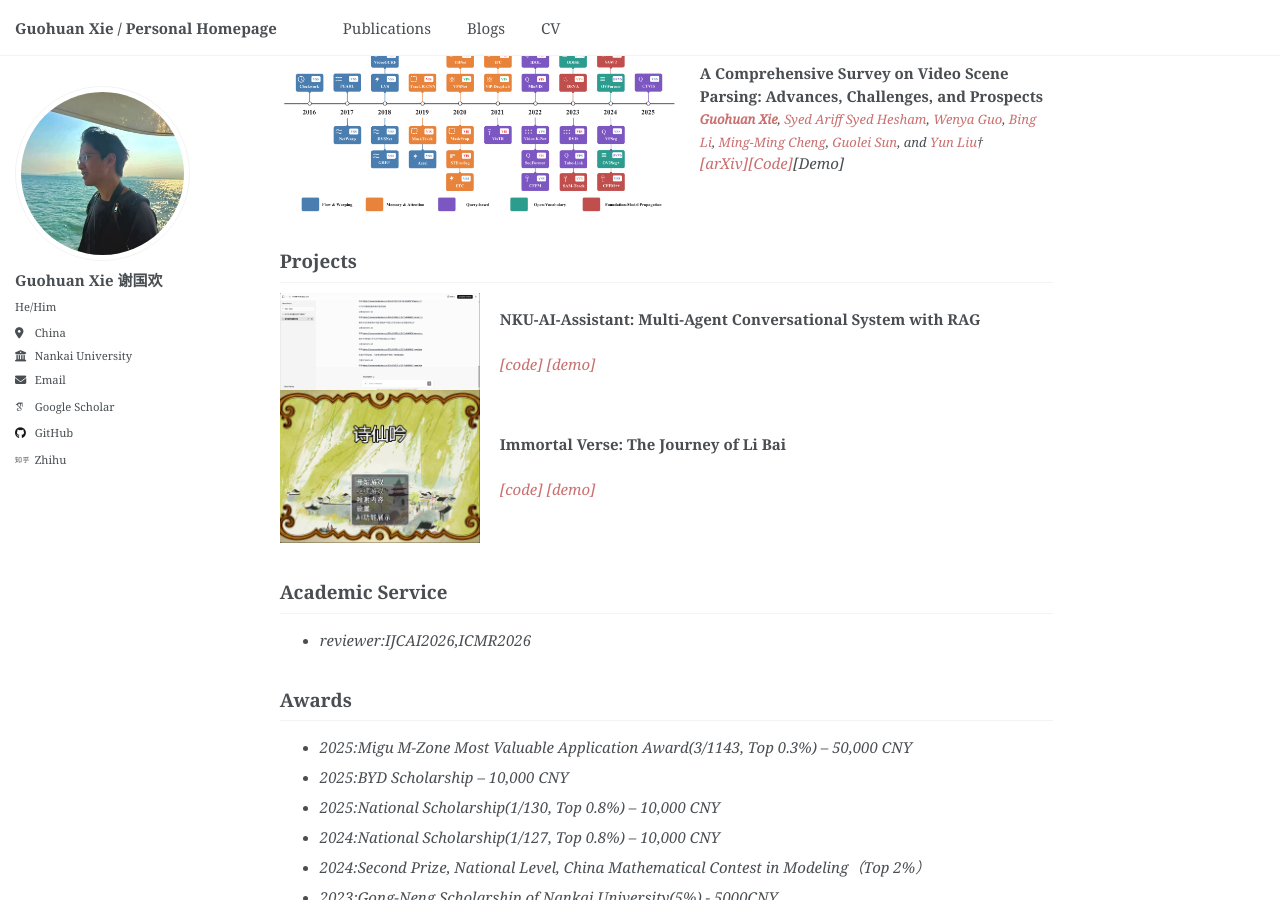
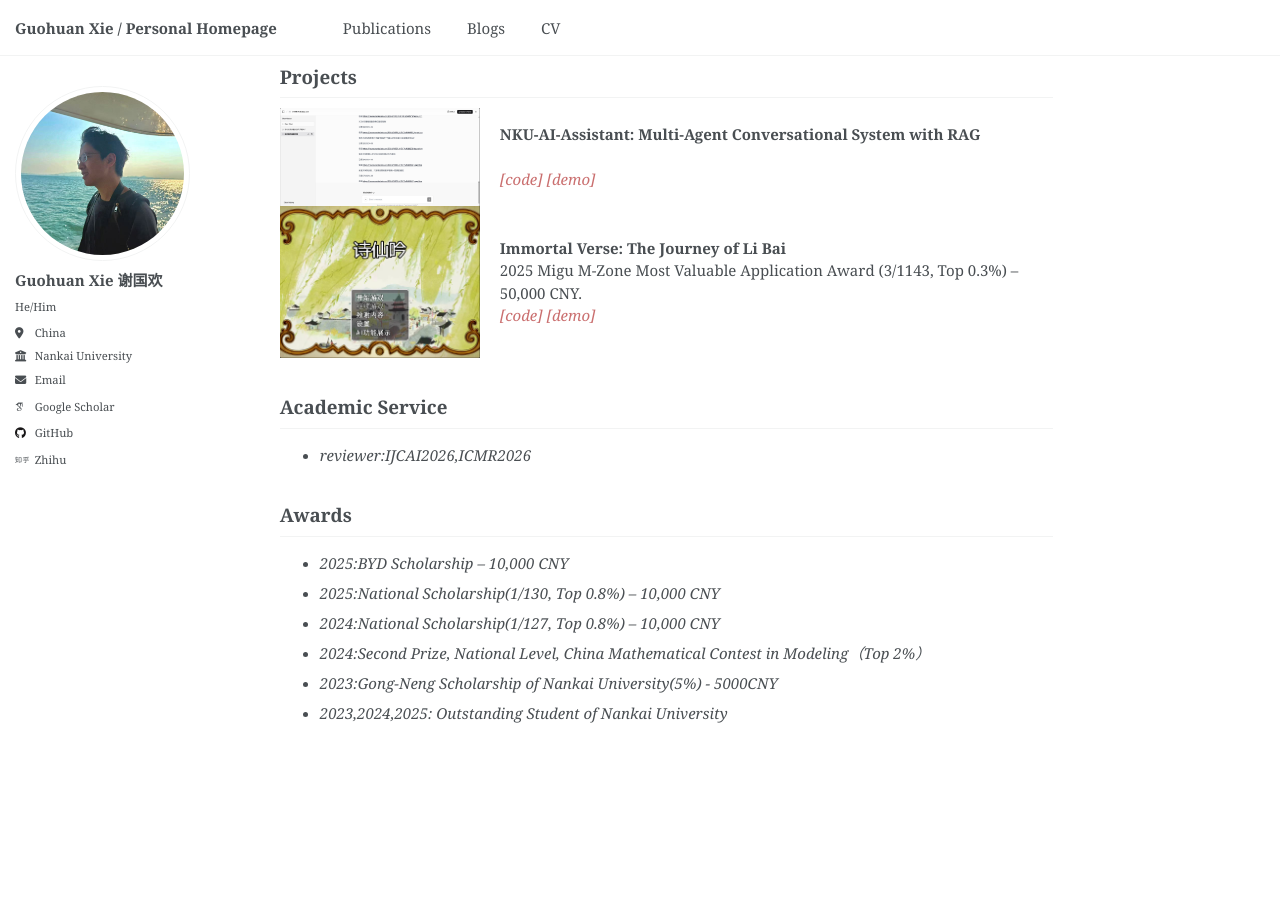
Before and after one commit to guohuan-xie/guohuan-xie.github.io, a Jekyll site: the page built from _pages/about.md, in a window 1280 px wide and 900 px high, scrolled down 1249 px. Built offline with Jekyll 4.4.1, drawn with Linux system fonts in a browser that asks for light colours; some web fonts are replaced.

Commit message:
Update image dimensions in publications section on about page for better layout consistency; add award details for "Immortal Verse: The Journey of Li Bai".

```diff
--- a/_pages/about.md
+++ b/_pages/about.md
@@ -71,7 +71,7 @@
 <div style="display: flex; align-items: center;">
     <div style="position: relative; margin-right: 20px; flex-shrink: 0;">
         <span style="position: absolute; top: 0; left: 0; background-color: #2b6cb0; color: #fff; font-size: 11px; font-weight: bold; padding: 4px 8px; line-height: 1.2; z-index: 1;">under review</span>
-        <img src="images/hyper_align_frame.png" alt="Hyper-Align framework" width="400" height="216" style="max-width: 100%; height: auto;">
+        <img src="images/hyper_align_frame.png" alt="Hyper-Align framework" width="200" height="100">
     </div>
     <div>
         <strong>Hypergraph as Language</strong><br>
@@ -110,7 +110,7 @@
  <div style="display: flex; align-items: center;">
     <div style="position: relative; margin-right: 20px; flex-shrink: 0;">
         <span style="position: absolute; top: 0; left: 0; background-color: #2b6cb0; color: #fff; font-size: 11px; font-weight: bold; padding: 4px 8px; line-height: 1.2; z-index: 1;">under review</span>
-        <img src="images/vsp_evolution.png" alt="VSP evolution timeline" width="400" height="189" style="max-width: 100%; height: auto;">
+        <img src="images/vsp_evolution.png" alt="VSP evolution timeline" width="200" height="100">
     </div>
     <div>
         <strong>A Comprehensive Survey on Video Scene Parsing: Advances, Challenges, and Prospects</strong><br>
@@ -144,8 +144,7 @@
     <img src="images/Immortal_Verse.png" alt="Immortal Verse: The Journey of Li Bai" width="200" height="100" style="margin-right: 20px;">
     <div>
         <strong>Immortal Verse: The Journey of Li Bai</strong><br>
-
-<br>
+        2025 Migu M-Zone Most Valuable Application Award (3/1143, Top 0.3%) – 50,000 CNY.<br>
       <a href="https://github.com/xiemol/-Poetry-fairy-chanting"><em>[code]</em></a>
       <a href="https://guohuan-xie.github.io/files/shixianyin.mp4"><em>[demo]</em></a>
     </div>
```
Also changed, not shown: other parts of _pages/about.md (+0 -1 lines).
